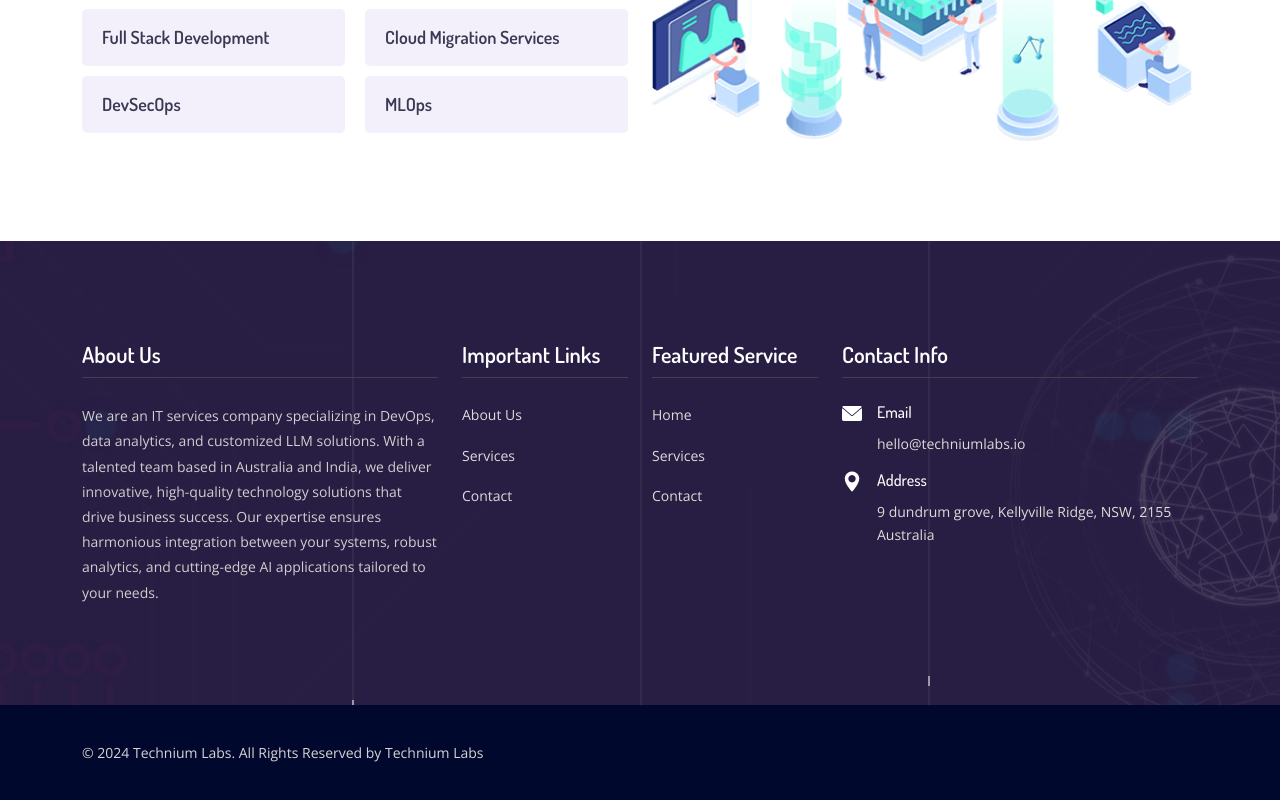
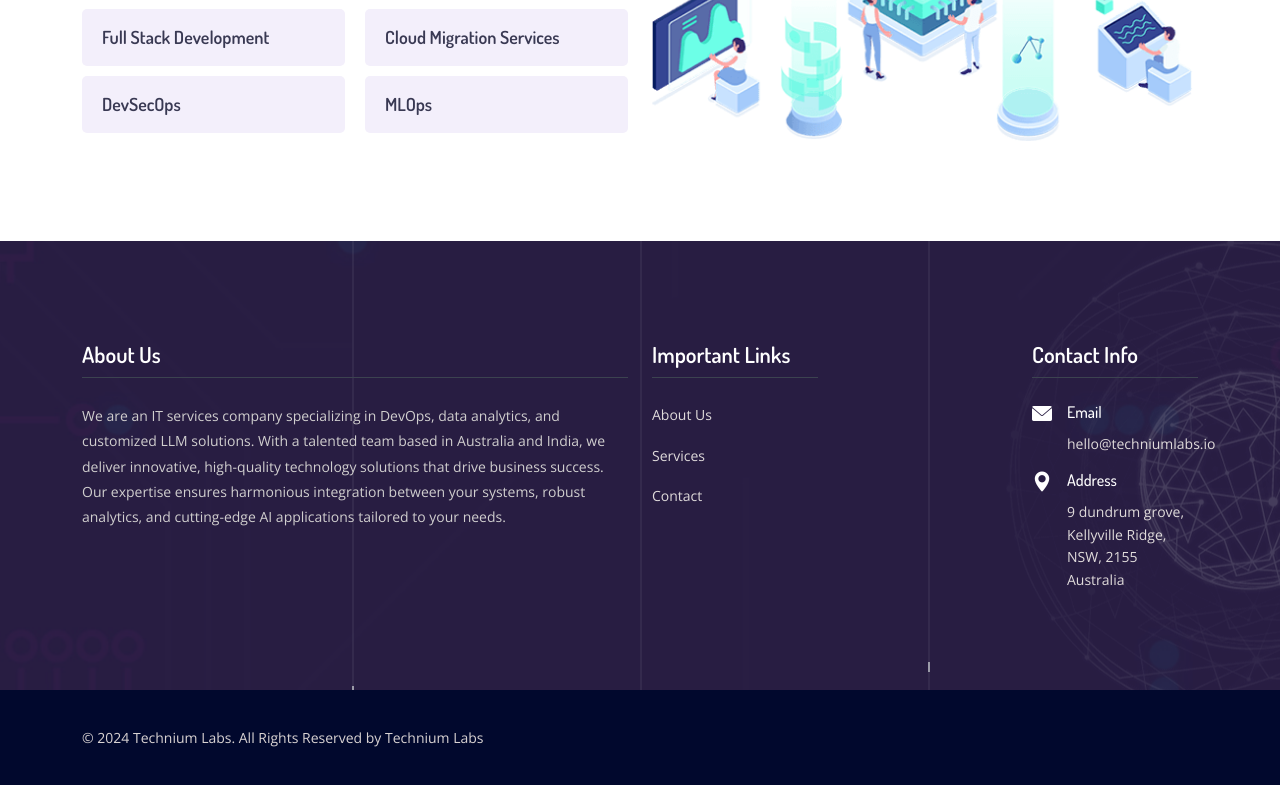
Before and after one commit to techniumlabs/techniumlabs-site, a Next.js app: page / in a window 1280 px wide. Shown: the part 2766-3566 px from the top of the page. Built offline with nearby package versions, Linux system fonts and the light colour scheme.

Commit message:
updating footer

```diff
--- a/src/components/Layouts/Footer.tsx
+++ b/src/components/Layouts/Footer.tsx
@@ -13,7 +13,7 @@ const Footer: React.FC = () => {
       <footer className="footer-section ptb-100">
         <div className="container">
           <div className="row">
-            <div className="col-lg-4 col-md-6 col-sm-6">
+            <div className="col-lg-6 col-md-6 col-sm-6">
               <div className="single-footer-widget">
                 <div className="footer-heading">
                   <h3>About Us</h3>
@@ -81,34 +81,8 @@ const Footer: React.FC = () => {
                 </ul>
               </div>
             </div>
-
+            <div className="col-lg-2 col-md-6 col-sm-6"></div>
             <div className="col-lg-2 col-md-6 col-sm-6">
-              <div className="single-footer-widget">
-                <div className="footer-heading">
-                  <h3>Featured Service</h3>
-                </div>
-
-                <ul className="footer-quick-links">
-                  <li>
-                    <Link href="/">Home</Link>
-                  </li>
-                  {/* <li>
-                    <Link href="/blog">Blog</Link>
-                  </li> */}
-                  <li>
-                    <Link href="/services">Services</Link>
-                  </li>
-                  {/* <li>
-                    <Link href="/partner">Client</Link>
-                  </li> */}
-                  <li>
-                    <Link href="/contact">Contact</Link>
-                  </li>
-                </ul>
-              </div>
-            </div>
-
-            <div className="col-lg-4 col-md-6 col-sm-6">
               <div className="single-footer-widget">
                 <div className="footer-heading">
                   <h3>Contact Info</h3>
```
